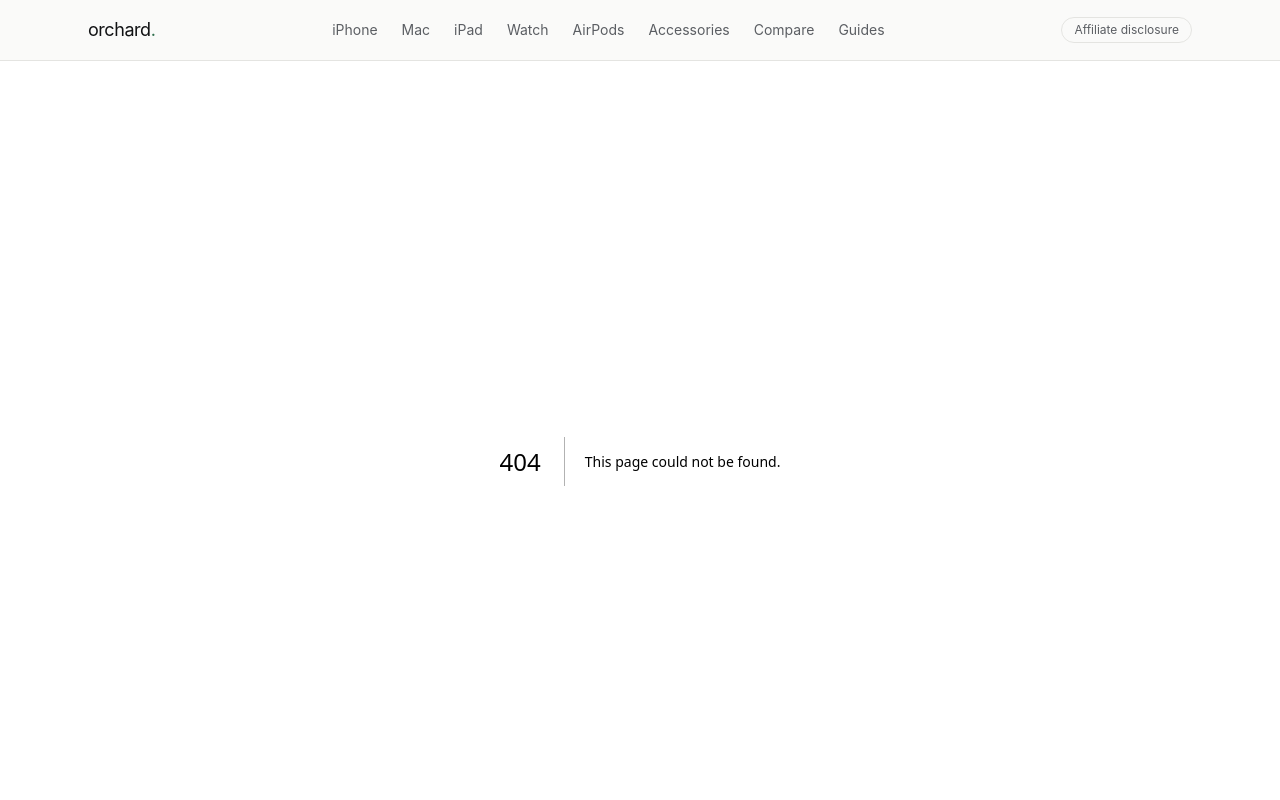
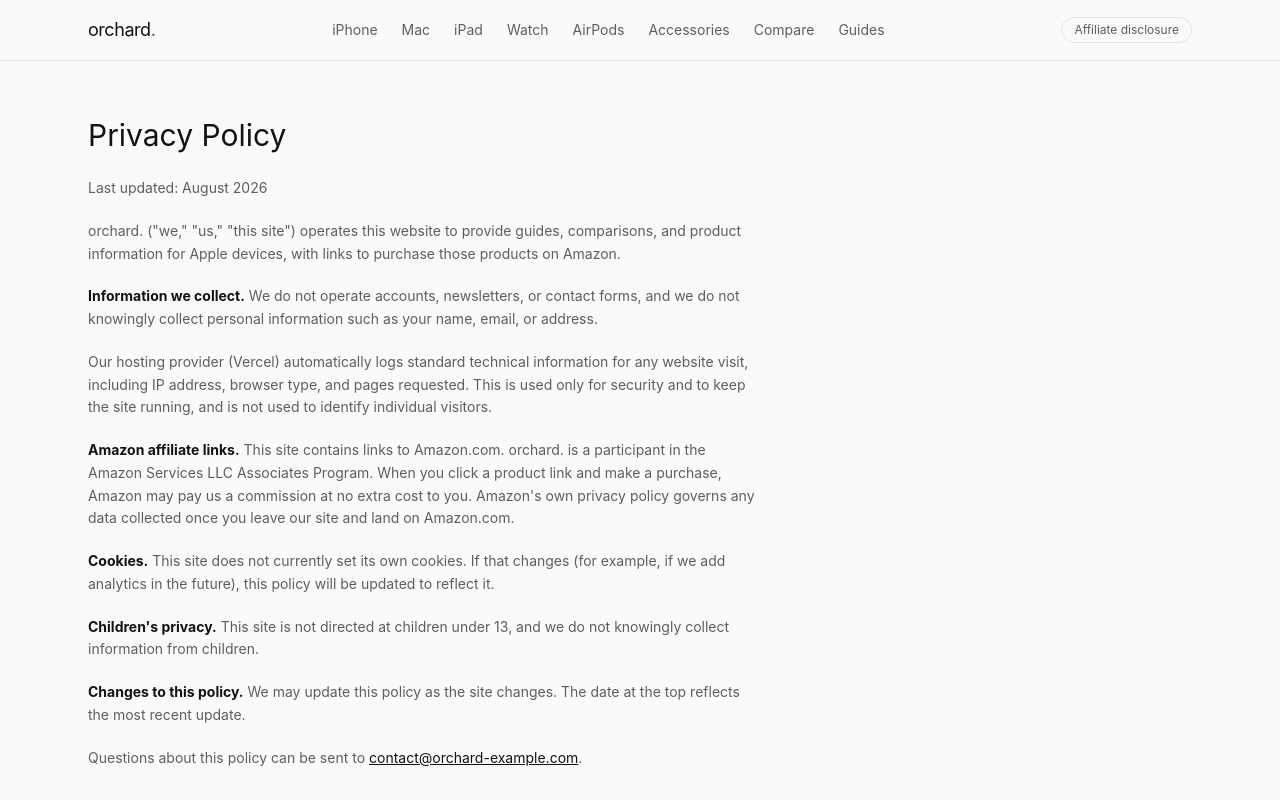
Before and after one commit to jclowrey-blip/apple-affiliate-site, a Next.js app: page /privacy in a window 1280 px wide. Before the commit this address had no page. Shown: the top 800 px of the page. Built offline with nearby package versions, Linux system fonts and the light colour scheme.

Commit message:
Add privacy policy page

```diff
--- /dev/null
+++ b/app/privacy/page.tsx
@@ -0,0 +1,68 @@
+export default function PrivacyPage() {
+  return (
+    <div className="py-14 max-w-2xl prose-sm">
+      <h1 className="font-display text-3xl text-ink mb-6">Privacy Policy</h1>
+
+      <div className="space-y-5 text-graphite text-sm leading-relaxed">
+        <p>Last updated: August 2026</p>
+
+        <p>
+          orchard. ("we," "us," "this site") operates this website to provide
+          guides, comparisons, and product information for Apple devices,
+          with links to purchase those products on Amazon.
+        </p>
+
+        <p>
+          <strong className="text-ink">Information we collect.</strong> We do
+          not operate accounts, newsletters, or contact forms, and we do not
+          knowingly collect personal information such as your name, email, or
+          address.
+        </p>
+
+        <p>
+          Our hosting provider (Vercel) automatically logs standard technical
+          information for any website visit, including IP address, browser
+          type, and pages requested. This is used only for security and to
+          keep the site running, and is not used to identify individual
+          visitors.
+        </p>
+
+        <p>
+          <strong className="text-ink">Amazon affiliate links.</strong> This
+          site contains links to Amazon.com. orchard. is a participant in the
+          Amazon Services LLC Associates Program. When you click a product
+          link and make a purchase, Amazon may pay us a commission at no
+          extra cost to you. Amazon's own privacy policy governs any data
+          collected once you leave our site and land on Amazon.com.
+        </p>
+
+        <p>
+          <strong className="text-ink">Cookies.</strong> This site does not
+          currently set its own cookies. If that changes (for example, if we
+          add analytics in the future), this policy will be updated to
+          reflect it.
+        </p>
+
+        <p>
+          <strong className="text-ink">Children's privacy.</strong> This site
+          is not directed at children under 13, and we do not knowingly
+          collect information from children.
+        </p>
+
+        <p>
+          <strong className="text-ink">Changes to this policy.</strong> We
+          may update this policy as the site changes. The date at the top
+          reflects the most recent update.
+        </p>
+
+        <p>
+          Questions about this policy can be sent to{" "}
+          <a href="mailto:contact@orchard-example.com" className="underline text-ink">
+            contact@orchard-example.com
+          </a>
+          .
+        </p>
+      </div>
+    </div>
+  );
+}
```
